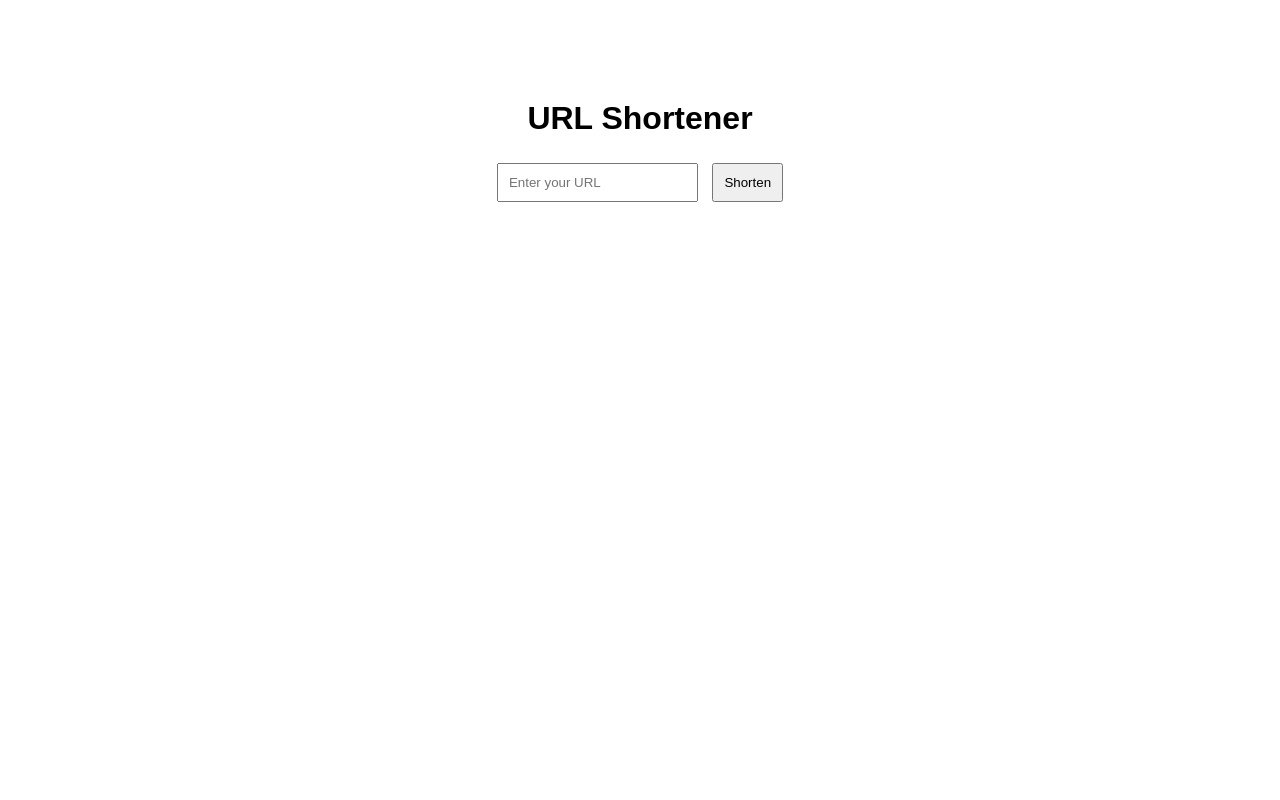
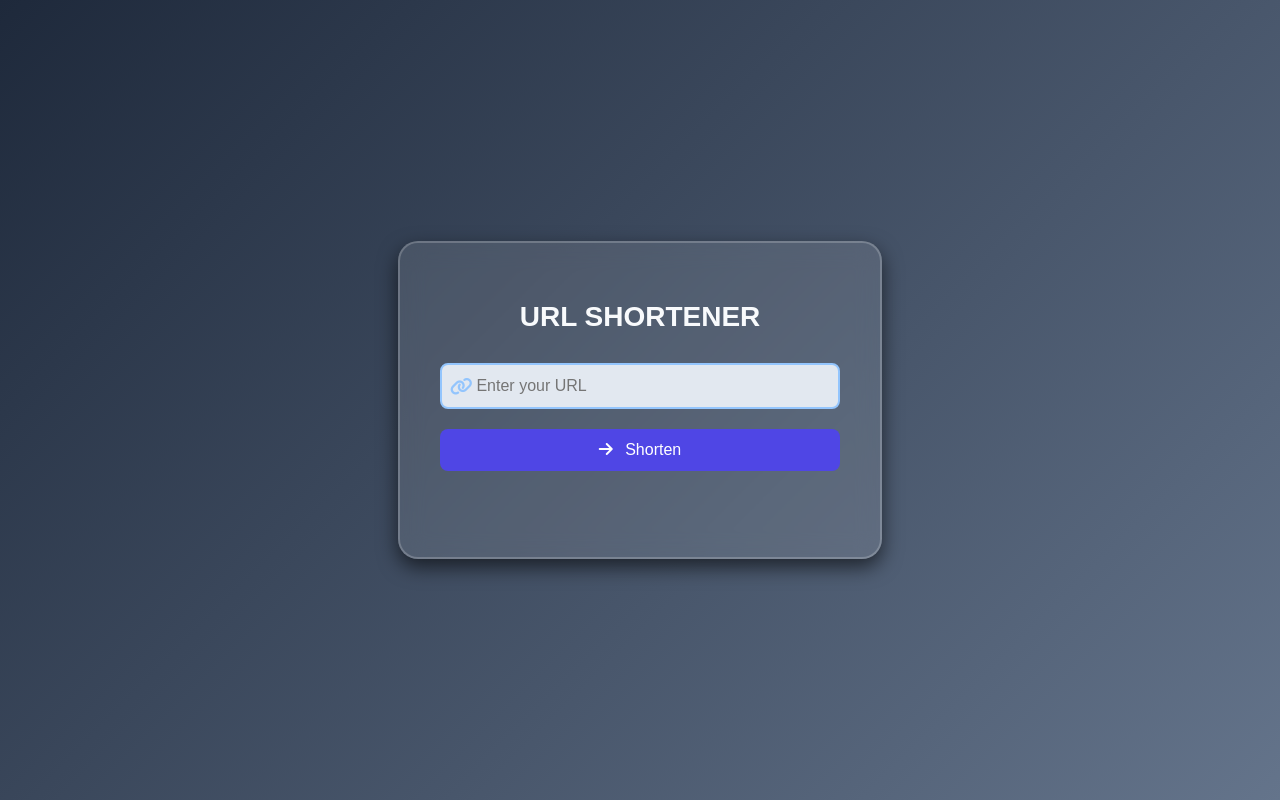
Before and after one commit to prernagoswami/url-shortener, a website: page views/index.html in a window 1280 px wide. Drawn offline with Linux system fonts and the light colour scheme.

Commit message:
modified layout

```diff
--- a/views/index.html
+++ b/views/index.html
@@ -1,17 +1,153 @@
 <!DOCTYPE html>
-<html>
+<html lang="en">
 <head>
+    <meta charset="UTF-8">
+    <meta name="viewport" content="width=device-width, initial-scale=1.0">
     <title>URL Shortener</title>
+    <!-- Font Awesome CDN -->
+    <link rel="stylesheet" href="https://cdnjs.cloudflare.com/ajax/libs/font-awesome/6.0.0-beta3/css/all.min.css">
     <style>
-        body { font-family: Arial, sans-serif; text-align: center; margin-top: 100px; }
-        input, button { padding: 10px; margin: 5px; }
+/* 🌐 General Body Styling */
+body {
+    font-family: 'Arial', sans-serif;
+    display: flex;
+    height: 100vh;
+    background: linear-gradient(135deg, #1e293b, #64748b);
+    color: #e2e8f0;
+    align-items: center;
+    justify-content: center;
+    margin: 0;
+}
+
+/* 📦 Container Styling */
+.container {
+    background-color: rgba(255, 255, 255, 0.1);
+    backdrop-filter: blur(12px);
+    padding: 40px;
+    border-radius: 20px;
+    box-shadow: 0 8px 20px rgba(0, 0, 0, 0.6);
+    width: 100%;
+    max-width: 400px;
+    text-align: center;
+    border: 2px solid rgba(255, 255, 255, 0.2);
+    display: flex;
+    flex-direction: column;
+    gap: 20px;
+}
+
+/* Header Styling */
+h1 {
+    margin-bottom: 10px;
+    font-size: 28px;
+    color: #f8fafc;
+}
+
+/* Input Container */
+.input-container {
+    position: relative;
+}
+
+/* 📥 URL Input Field */
+#urlInput {
+    width : 100% ;
+    padding: 12px;
+    padding-left: 30px;  /* Add space for the icon */
+    border: 2px solid #93c5fd;
+    border-radius: 8px;
+    outline: none;
+    background-color: #e2e8f0;
+    color: #1e293b;
+    display: flex;
+    font-size: 16px;
+    box-sizing: border-box;
+}
+
+/* Icon Styling for URL Input */
+.input-container i {
+    position: absolute;
+    left: 10px;
+    top: 50%;
+    transform: translateY(-50%);
+    color: #93c5fd;
+    font-size: 18px;
+}
+
+/* 🚀 Shorten Button */
+#shortenBtn {
+    width: 100%;
+    background-color: #4f46e5;
+    color: #fff;
+    border: none;
+    padding: 12px;
+    border-radius: 8px;
+    cursor: pointer;
+    transition: background 0.3s ease, transform 0.2s ease;
+    font-size: 16px;
+}
+
+/* Icon Styling for Button */
+#shortenBtn i {
+    margin-right: 8px; /* Space between the icon and text */
+}
+
+#shortenBtn:hover {
+    background-color: #4338ca;
+    transform: scale(1.05);
+}
+
+/* ✅ Result Message */
+#result {
+    margin-top: 10px;
+    font-weight: bold;
+    color: #38bdf8;
+}
+
+a {
+    color: #93c5fd;
+    text-decoration: none;
+    font-weight: bold;
+}
+
+a:hover {
+    text-decoration: underline;
+}
+
+/* 📱 Media Queries for Responsiveness */
+@media (max-width: 480px) {
+    .container {
+        padding: 20px;
+    }
+
+    h1 {
+        font-size: 22px;
+    }
+
+    #urlInput,
+    #shortenBtn {
+        font-size: 14px;
+    }
+}
     </style>
 </head>
 <body>
-    <h1>URL Shortener</h1>
-    <input id="urlInput" type="text" placeholder="Enter your URL">
-    <button onclick="shortenUrl()">Shorten</button>
-    <p id="result"></p>
+    <div class="container">
+        <h1>URL SHORTENER</h1>
+
+        <!-- URL Input with Icon -->
+        <div class="input-container">
+            <i class="fas fa-link"> </i> <!-- Icon in front of the input -->
+            <input id="urlInput" type="text" placeholder=" Enter your URL">
+        </div>
+
+        <!-- Shorten Button with Icon -->
+        <div class="button-container">
+            <button id="shortenBtn" onclick="shortenUrl()">
+                <i class="fas fa-arrow-right"></i> Shorten
+            </button>
+        </div>
+
+        <p id="result"></p>
+    </div>
 
     <script>
         async function shortenUrl() {
```
